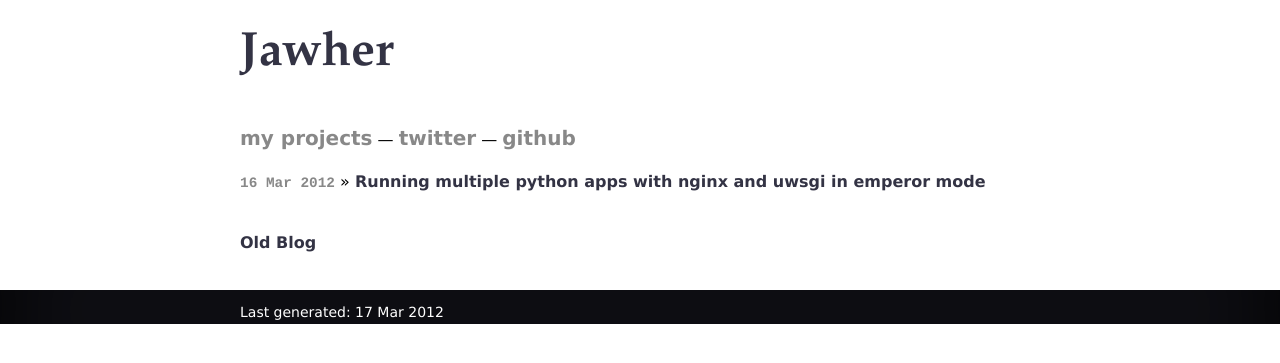
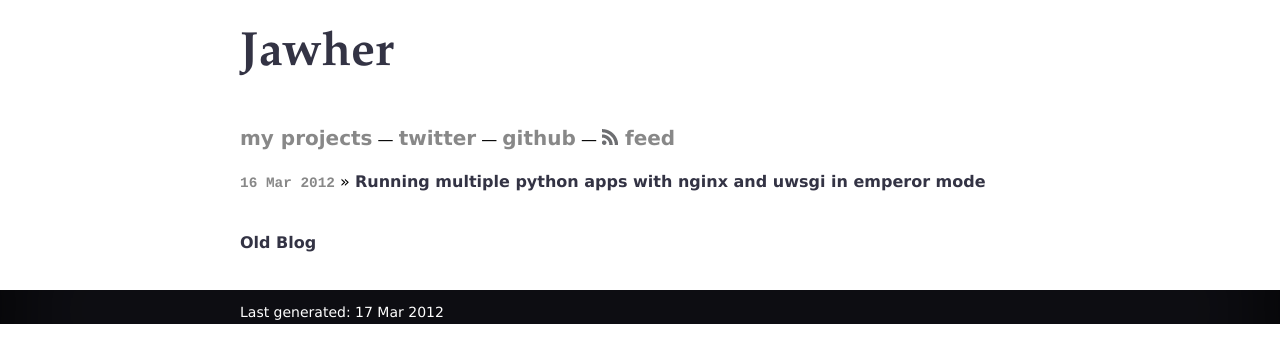
Before and after one commit to jawher/jawher.me, a Jekyll site: the page built from index.html, in a window 1280 px wide. Shown: the top 363 px of the page. Built offline with Jekyll 4.4.1, drawn with Linux system fonts in a browser that asks for light colours; Markdown is read by kramdown in place of the engine named in the settings.

Commit message:
Add feed link

```diff
--- a/_layouts/page.html
+++ b/_layouts/page.html
@@ -10,6 +10,8 @@ layout: default
   <a href="https://twitter.com/#!/jawher">twitter</a>
    &mdash;
   <a href="https://github.com/jawher">github</a>
+   &mdash;
+  <a href="/atom.xml"><img src="/images/rss.png" alt="feed" /> feed</a>
 </div>
 
 <article id="post">
--- a/_layouts/post.html
+++ b/_layouts/post.html
@@ -10,6 +10,8 @@ layout: default
   <a href="https://twitter.com/#!/jawher">twitter</a>
    &mdash;
   <a href="https://github.com/jawher">github</a>
+   &mdash;
+  <a href="/atom.xml"><img src="/images/rss.png" alt="feed" /> feed</a>
 </div>
 
 <article id="post">
--- a/index.html
+++ b/index.html
@@ -11,6 +11,8 @@ title: Jawher
   <a href="https://twitter.com/#!/jawher">twitter</a>
    &mdash;
   <a href="https://github.com/jawher">github</a>
+   &mdash;
+  <a href="/atom.xml"><img src="/images/rss.png" alt="feed" /> feed</a>
 </div>
   <ul class="posts">
     {% for post in site.posts %}
```
Also changed, not shown: images/rss.png (added).
